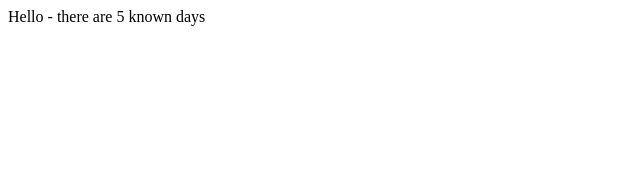
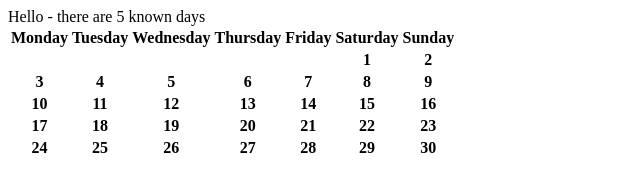
Before and after one commit to SuWebOnes/Project-Days-Calendar, a plain HTML site: page index.html in a window 1280 px wide. Shown: the whole page, without its empty margins (0-640 px from the left). Drawn offline with Linux system fonts and the light colour scheme.

Commit message:
Adding dates to calendar

```diff
--- a/index.html
+++ b/index.html
@@ -5,5 +5,9 @@
         <script type="module" src="web.mjs"></script>
     </head>
     <body>
+        <table>
+        <thead></thead>
+        <tbody></tbody>
+        </table>
     </body>
 </html>
--- a/web.mjs
+++ b/web.mjs
@@ -6,7 +6,7 @@
 import { getGreeting } from "./common.mjs";
 import daysData from "./days.json" with { type: "json" };
 
-const days = ["Sunday", "Monday", "Tuesday", "Wednesday", "Thursday", "Friday", "Saturday"];
+const days = ["Monday", "Tuesday", "Wednesday", "Thursday", "Friday", "Saturday","Sunday"];
 
 let todayDate;
 let firstDateDay;
@@ -25,6 +25,8 @@ function getTodayDate() {
 
 function setCalendar(){
     getTodayDate()
+    clickNextButton();
+    createCalendarHeader();
     findFirstDateDay(month,year);
     findLastDateDay(month,year);
     createFirstWeek();
@@ -44,23 +46,46 @@ function findLastDateDay(month, year) {
   const date = new Date(year, month, 0);
   lastDateDay = date.getDate(); // returns the day of the month (e.g., 28, 30, 31)
 }
+function createCalendarHeader(){
+
+const thead = document.querySelector("thead"); // or create one dynamically if needed
+const tr = document.createElement("tr");
+days.forEach(day => {
+  const th = document.createElement("th");
+  th.textContent = day; // set text inside <th>
+  tr.appendChild(th);
+});
+thead.appendChild(tr);
+}
 
 function createFirstWeek(){
     console.log(firstDateDay);
-    for (let i=firstDateDay; i<=6; i++) {
-        createCalendarDay(i,weekRow);
-        montCount++;
+    const thead = document.querySelector("tbody");
+    const tr = document.createElement("tr");
+    for (let i=0; i<=6; i++) {
+            const th = document.createElement("th");
+            if (i>=firstDateDay) {montCount++;th.textContent = montCount;}
+            tr.appendChild(th);
+            createCalendarDay(i,weekRow);
+
     }
+    thead.appendChild(tr);
     weekRow++;
 
 }
 function createWeek(){
         while (montCount<=lastDateDay){
+            const thead = document.querySelector("tbody");
+            const tr = document.createElement("tr");
         for (let i=0; i<=6; i++) {
+            const th = document.createElement("th");
+            if (i<=lastDateDay) {montCount++;th.textContent = montCount;}
+            tr.appendChild(th);
             createCalendarDay(i,weekRow);
-            montCount++;
+
             if (montCount>lastDateDay) return;
         }
+        thead.appendChild(tr);
         weekRow++;
     }
 }
@@ -69,7 +94,18 @@ function createCalendarDay(i,weekRow){
     console.log("Day : " + i, "Week:"+ weekRow,"No:"+montCount);
     }
 
+function clickPreviousButton() {
+  month === 0 ? (month = 11, year--) : month--;
+}
+
+function clickNextButton() {
+  month === 11 ? (month = 0, year++) : month++;
+}
+
+
 window.onload = function() {
-    document.querySelector("body").innerText = `${getGreeting()} - there are ${daysData.length} known days`;
+    //document.querySelector("body").innerText = `${getGreeting()} - there are ${daysData.length} known days`;
+    document.querySelector("body").insertAdjacentText("afterbegin", `${getGreeting()} - there are ${daysData.length} known days\n`);
+
     setCalendar();
 }
```
